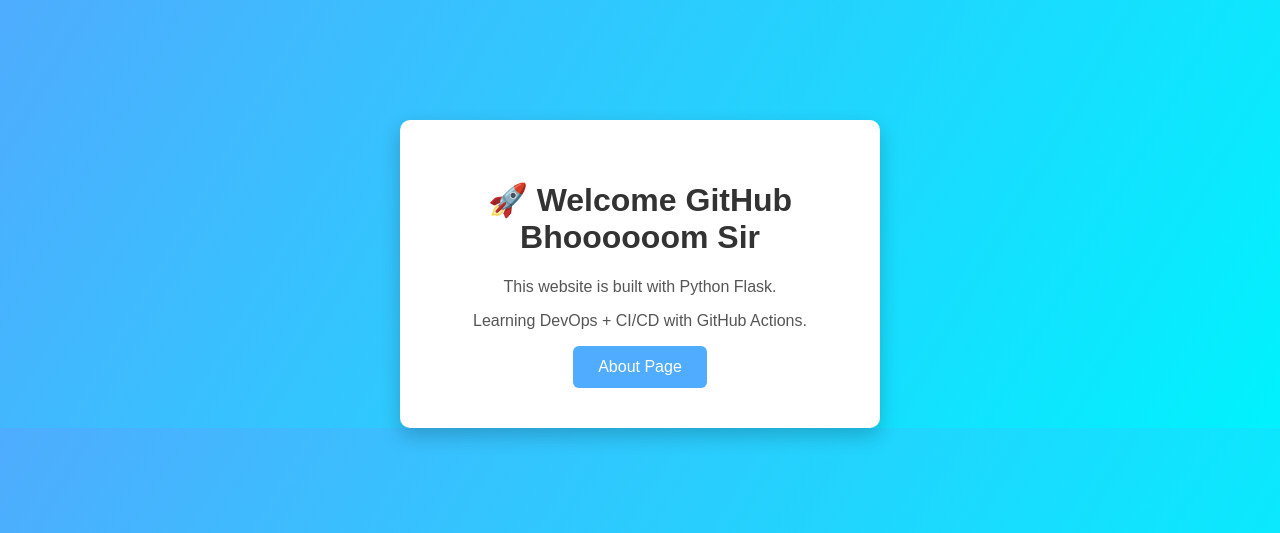
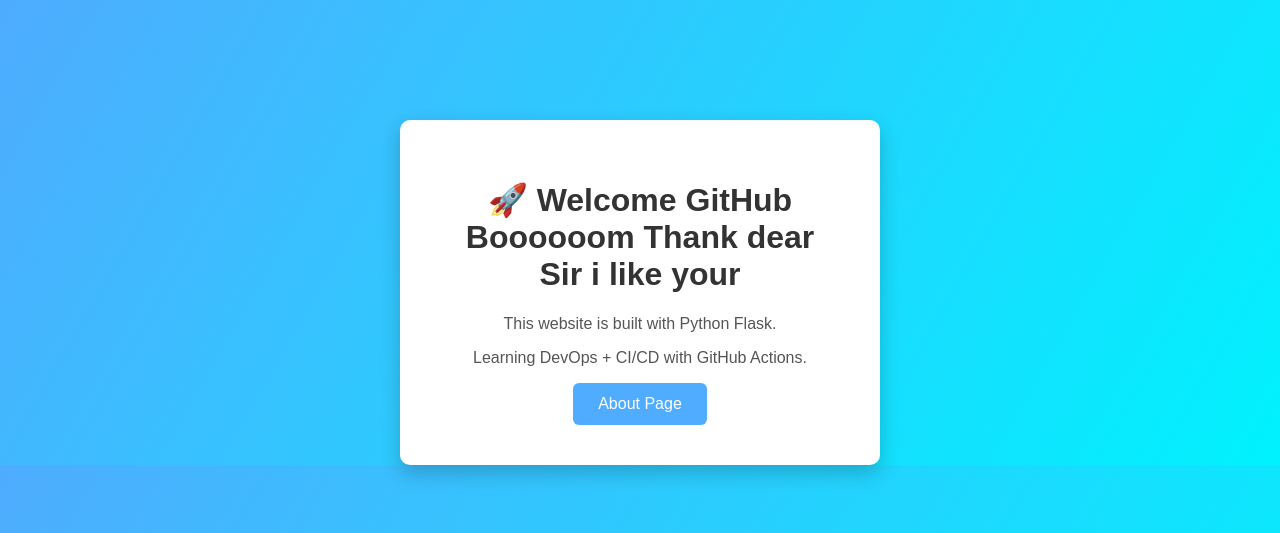
Before and after one commit to Abbas122/python-app, a Flask app: page / in a window 1280 px wide. Shown: the top 533 px of the page. Run offline with Flask 3, Linux system fonts and the light colour scheme.

Commit message:
Update index.html

```diff
--- a/templates/index.html
+++ b/templates/index.html
@@ -53,7 +53,7 @@
 
 <div class="container">
 
-<h1>🚀 Welcome GitHub Bhoooooom Sir </h1>
+<h1>🚀 Welcome GitHub Boooooom Thank dear Sir i like your  </h1>
 
 <p>This website is built with Python Flask.</p>
 
```
